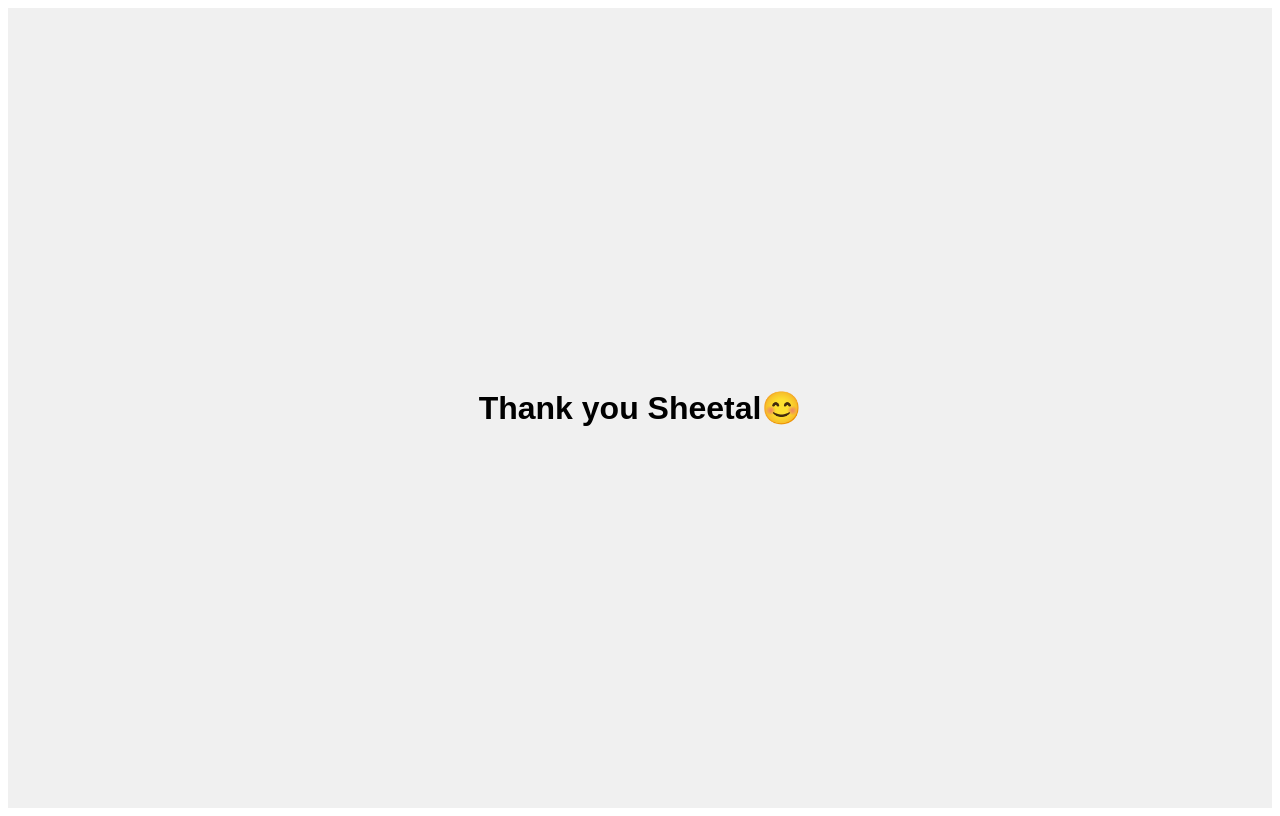
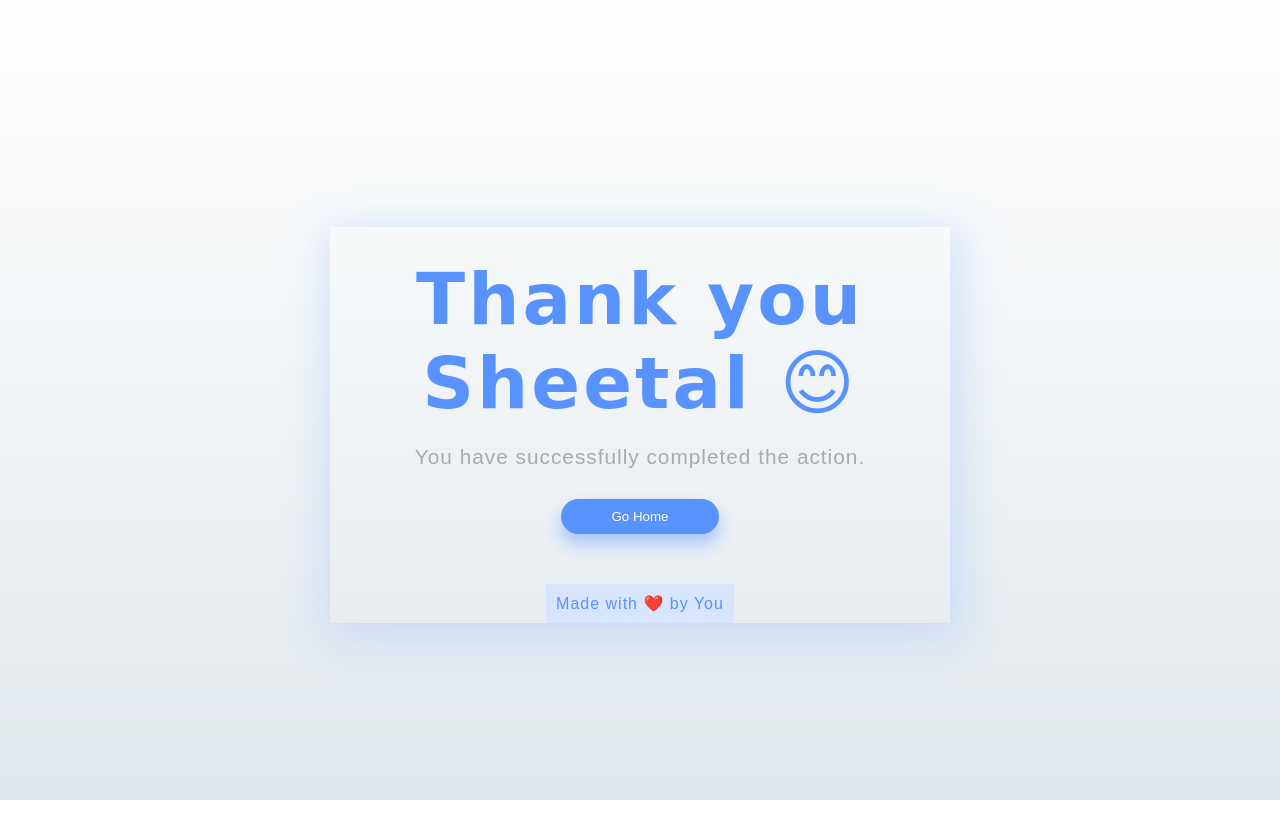
Before and after one commit to Samir2129/bia, a plain HTML site: page index.html in a window 1280 px wide. Drawn offline with Linux system fonts and the light colour scheme.

Commit message:
index.html

```diff
--- a/index.html
+++ b/index.html
@@ -1,16 +1,104 @@
 <!DOCTYPE html>
-<html>
+<html lang="en">
 <head>
+  <meta charset="UTF-8">
+  <title>Thank You</title>
   <style>
+    * {
+      box-sizing: border-box;
+    }
+    body {
+      background: #ffffff;
+      background: linear-gradient(to bottom, #ffffff 0%, #e1e8ed 100%);
+      filter: progid:DXImageTransform.Microsoft.gradient( startColorstr='#ffffff', endColorstr='#e1e8ed',GradientType=0 );
+      height: 100%;
+      margin: 0;
+      background-repeat: no-repeat;
+      background-attachment: fixed;
+    }
     .content {
       height: 100vh;
       display: flex;
       justify-content: center;
       align-items: center;
-      background-color: #f0f0f0;
+      background-color: transparent; /* background already handled by body */
+    }
+    .wrapper-1 {
+      width: 100%;
+      height: 100vh;
+      display: flex;
+      flex-direction: column;
+      align-items: center;
+      justify-content: center;
+    }
+    .wrapper-2 {
+      padding: 30px;
+      text-align: center;
     }
     h1 {
-      font-family: Arial, sans-serif;
+      font-family: 'Kaushan Script', cursive;
+      font-size: 4em;
+      letter-spacing: 3px;
+      color: #5892FF;
+      margin: 0;
+      margin-bottom: 20px;
+    }
+    .wrapper-2 p {
+      margin: 0;
+      font-size: 1.3em;
+      color: #aaa;
+      font-family: 'Source Sans Pro', sans-serif;
+      letter-spacing: 1px;
+    }
+    .go-home {
+      color: #fff;
+      background: #5892FF;
+      border: none;
+      padding: 10px 50px;
+      margin: 30px 0;
+      border-radius: 30px;
+      text-transform: capitalize;
+      box-shadow: 0 10px 16px 1px rgba(174, 199, 251, 1);
+      cursor: pointer;
+    }
+    .footer-like {
+      margin-top: auto;
+      background: #D7E6FE;
+      padding: 6px;
+      text-align: center;
+    }
+    .footer-like p {
+      margin: 0;
+      padding: 4px;
+      color: #5892FF;
+      font-family: 'Source Sans Pro', sans-serif;
+      letter-spacing: 1px;
+    }
+    .footer-like p a {
+      text-decoration: none;
+      color: #5892FF;
+      font-weight: 600;
+    }
+    @media (min-width: 360px) {
+      h1 {
+        font-size: 4.5em;
+      }
+      .go-home {
+        margin-bottom: 20px;
+      }
+    }
+    @media (min-width: 600px) {
+      .content {
+        max-width: 1000px;
+        margin: 0 auto;
+      }
+      .wrapper-1 {
+        height: initial;
+        max-width: 620px;
+        margin: 0 auto;
+        margin-top: 50px;
+        box-shadow: 4px 8px 40px 8px rgba(88, 146, 255, 0.2);
+      }
     }
   </style>
 </head>
@@ -18,7 +106,12 @@
   <div class="content">
     <div class="wrapper-1">
       <div class="wrapper-2">
-        <h1>Thank you Sheetal😊</h1>
+        <h1>Thank you Sheetal 😊</h1>
+        <p>You have successfully completed the action.</p>
+        <button class="go-home" onclick="window.location.href='/'">Go Home</button>
+      </div>
+      <div class="footer-like">
+        <p>Made with ❤️ by You</p>
       </div>
     </div>
   </div>
```
